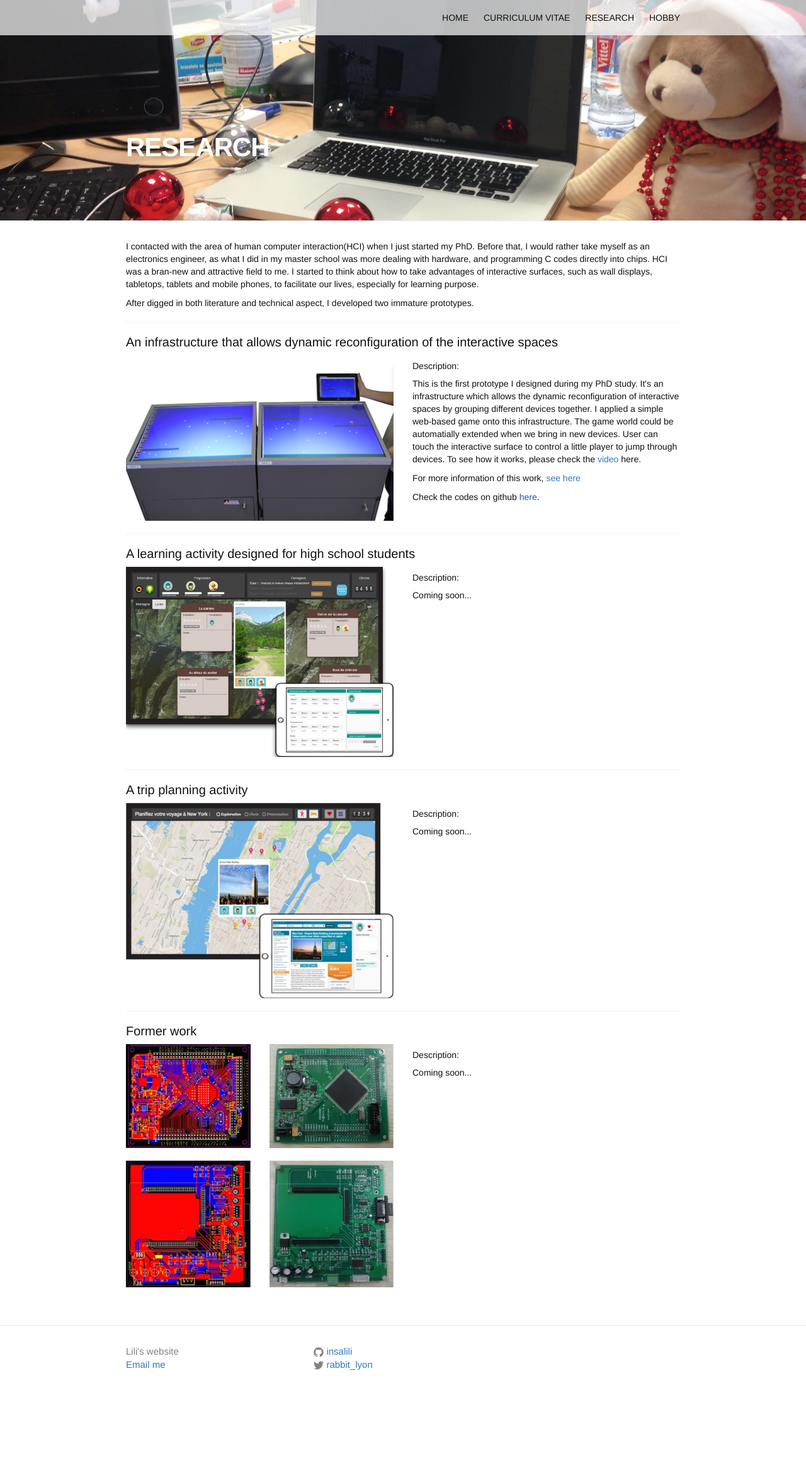
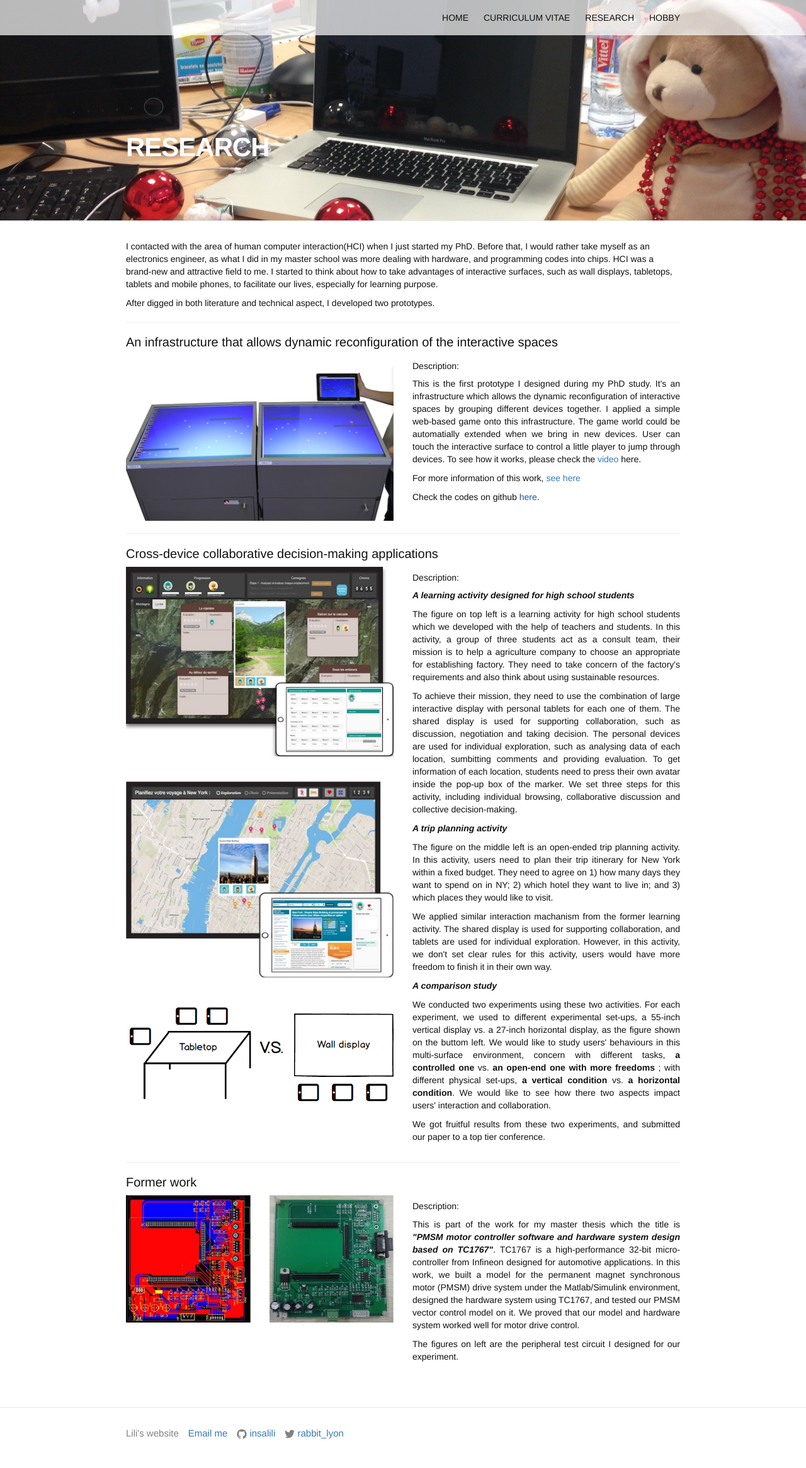
Before and after one commit to InsaLili/insalili.github.io, a Jekyll site: the page built from pages/research.md, in a window 1280 px wide. Shown: the whole page at 63% size. Built offline with Jekyll 4.4.1, drawn with Linux system fonts in a browser that asks for light colours; before the commit the page ends 2233 px from its top, so only the background shows below that.

Commit message:
add contents

```diff
--- a/_config.yml
+++ b/_config.yml
@@ -1,6 +1,6 @@
 # Site settings
 title: Lili's website
-email: insa.lilitong@gmail.com
+email: lili.tong@insa-lyon.fr
 description: > # this means to ignore newlines until "baseurl:"
   Write an awesome description for your new site here. You can edit this
   line in _config.yml. It will appear in your document head meta (for
--- a/_includes/footer.html
+++ b/_includes/footer.html
@@ -5,17 +5,15 @@
     <!-- <h2 class="footer-heading">{{ site.title }}</h2> -->
 
     <div class="footer-col-wrapper">
-      <div class="footer-col  footer-col-1">
-        <ul class="contact-list">
-          <li>{{ site.title }}</li>
-          <li><a href="mailto:{{ site.email }}">Email me</a></li>
-        </ul>
+      <div class="footer-col">
+        {{ site.title }}
+      </div>
+      <div class="footer-col">
+        <a href="mailto:{{ site.email }}">Email me</a>
       </div>
 
-      <div class="footer-col  footer-col-2">
-        <ul class="social-media-list">
+      <div class="footer-col">
           {% if site.github_username %}
-          <li>
             <a href="https://github.com/{{ site.github_username }}">
               <span class="icon  icon--github">
                 <svg viewBox="0 0 16 16">
@@ -25,11 +23,11 @@
 
               <span class="username">{{ site.github_username }}</span>
             </a>
-          </li>
           {% endif %}
-
+        </ul>
+      </div>
+      <div class="footer-col">
           {% if site.twitter_username %}
-          <li>
             <a href="https://twitter.com/{{ site.twitter_username }}">
               <span class="icon  icon--twitter">
                 <svg viewBox="0 0 16 16">
@@ -40,9 +38,8 @@
 
               <span class="username">{{ site.twitter_username }}</span>
             </a>
-          </li>
           {% endif %}
-        </ul>
+
       </div>
 
       <!-- <div class="footer-col  footer-col-3"> -->
--- a/_includes/head.html
+++ b/_includes/head.html
@@ -3,7 +3,7 @@
     <meta name="viewport" content="width=device-width initial-scale=1" />
     <meta http-equiv="X-UA-Compatible" content="IE=edge">
 
-    <title>Lili's website</title>
+    <title>Lili Tong</title>
     <meta name="description" content="{{ site.description }}">
 
     <link rel="stylesheet" href="{{ "/css/main.css" | prepend: site.baseurl }}">
--- a/_sass/_layout.scss
+++ b/_sass/_layout.scss
@@ -257,6 +257,10 @@
     }
 }
 
-.container{
-    // border-bottom: 1px solid #e8e8e8;
+.hightName{
+    font-style: italic;
+    font-weight: bold;
 }
+.section{
+    text-align: justify;
+}
--- a/pages/research.md
+++ b/pages/research.md
@@ -6,8 +6,8 @@ header-img: "img/bg3.png"
 ---
 
 <div class="home">
-	<p>I contacted with the area of human computer interaction(HCI) when I just started my PhD. Before that, I would rather take myself as an electronics engineer, as what I did in my master school was more dealing with hardware, and programming C codes directly into chips. HCI was a bran-new and attractive field to me. I started to think about how to take advantages of interactive surfaces, such as wall displays, tabletops, tablets and mobile phones, to facilitate our lives, especially for learning purpose.</p>
-	<p>After digged in both literature and technical aspect, I developed two immature prototypes.</p>
+	<p>I contacted with the area of human computer interaction(HCI) when I just started my PhD. Before that, I would rather take myself as an electronics engineer, as what I did in my master school was more dealing with hardware, and programming codes into chips. HCI was a brand-new and attractive field to me. I started to think about how to take advantages of interactive surfaces, such as wall displays, tabletops, tablets and mobile phones, to facilitate our lives, especially for learning purpose.</p>
+	<p>After digged in both literature and technical aspect, I developed two prototypes.</p>
 	<div>
 		<hr class="styled-hr" style="width:100%;">
 	</div>
@@ -29,29 +29,30 @@ header-img: "img/bg3.png"
 		<hr class="styled-hr" style="width:100%;">
 	</div>
 	<div class="section">
-		<h4>A learning activity designed for high school students</h4>
+		<h4>Cross-device collaborative decision-making applications</h4>
 		<div class="row">
 			<div class="col-md-6">
 				<img src="/img/proto1.png">
+				<br>
+				<br>
+				<br>
+				<img src="/img/proto2.png">
+				<br>
+				<br>
+				<br>
+				<img src="/img/proto2_1.png">
 			</div>
 			<div class="col-md-6">
 				<h5>Description:</h5>
-				Coming soon...
-			</div>
-		</div>
-	</div>
-	<div>
-		<hr class="styled-hr" style="width:100%;">
-	</div>
-	<div class="section">
-		<h4>A trip planning activity</h4>
-		<div class="row">
-			<div class="col-md-6">
-				<img src="/img/proto2.png">
-			</div>
-			<div class="col-md-6">
-				<h5>Description:</h5>
-				Coming soon...
+				<p class="hightName">A learning activity designed for high school students</p>
+				<p>The figure on top left is a learning activity for high school students which we developed with the help of teachers and students. In this activity, a group of three students act as a consult team, their mission is to help a agriculture company to choose an appropriate for establishing factory. They need to take concern of the factory's requirements and also think about using sustainable resources.</p>
+				<p>To achieve their mission, they need to use the combination of large interactive display with personal tablets for each one of them. The shared display is used for supporting collaboration, such as discussion, negotiation and taking decision. The personal devices are used for individual exploration, such as analysing data of each location, sumbitting comments and providing evaluation. To get information of each location, students need to press their own avatar inside the pop-up box of the marker. We set three steps for this activity, including individual browsing, collaborative discussion and collective decision-making.</p>
+				<p class="hightName">A trip planning activity</p>
+				<p>The figure on the middle left is an open-ended trip planning activity. In this activity, users need to plan their trip itinerary for New York within a fixed budget. They need to agree on 1) how many days they want to spend on in NY; 2) which hotel they want to live in; and 3) which places they would like to visit.</p>
+				<p>We applied similar interaction machanism from the former learning activity. The shared display is used for supporting collaboration, and tablets are used for individual exploration. However, in this activity, we don't set clear rules for this activity, users would have more freedom to finish it in their own way.</p>
+				<p class="hightName">A comparison study</p>
+				<p>We conducted two experiments using these two activities. For each experiment, we used to different experimental set-ups, a 55-inch vertical display vs. a 27-inch horizontal display, as the figure shown on the buttom left. We would like to study users' behaviours in this multi-surface environment, concern with different tasks, <b>a controlled one</b> vs. <b>an open-end one with more freedoms</b> ; with different physical set-ups, <b>a vertical condition</b> vs. <b>a horizontal condition</b>. We would like to see how there two aspects impact users' interaction and collaboration.</p>
+				<p>We got fruitful results from these two experiments, and submitted our paper to a top tier conference.</p>
 			</div>
 		</div>
 	</div>
@@ -64,26 +65,18 @@ header-img: "img/bg3.png"
 			<div class="col-md-6">
 				<div class="row">
 					<div class="col-md-6">
-						<img src="/img/proto3_2.jpeg">
-					</div>
-					<div class="col-md-6">
-						<img src="/img/proto3_1.jpeg">
-					</div>
-				</div>
-				<br>
-				<div class="row">
-					<div class="col-md-6">
 						<img src="/img/proto3_4.jpeg">
 					</div>
 					<div class="col-md-6">
 						<img src="/img/proto3_3.jpeg">
 					</div>
 				</div>
+				<br>
 			</div>
-
 			<div class="col-md-6">
 				<h5>Description:</h5>
-				Coming soon...
+				<p>This is part of the work for my master thesis which the title is <b><i>"PMSM motor controller software and hardware system design based on TC1767"</i></b>. TC1767 is a high-performance 32-bit micro-controller from Infineon designed for automotive applications. In this work, we built a model for the permanent magnet synchronous motor (PMSM) drive system under the Matlab/Simulink environment, designed the hardware system using TC1767, and tested our PMSM vector control model on it. We proved that our model and hardware system worked well for motor drive control.</p>
+				<p>The figures on left are the peripheral test circuit I designed for our experiment.</p>
 			</div>
 		</div>
 	</div>
```
Also changed, not shown: pages/cv.md (+1 -1 lines), img/bg2_1.png (added), img/bg2_2.png (added), img/proto1.png, img/proto2_1.png (added).
